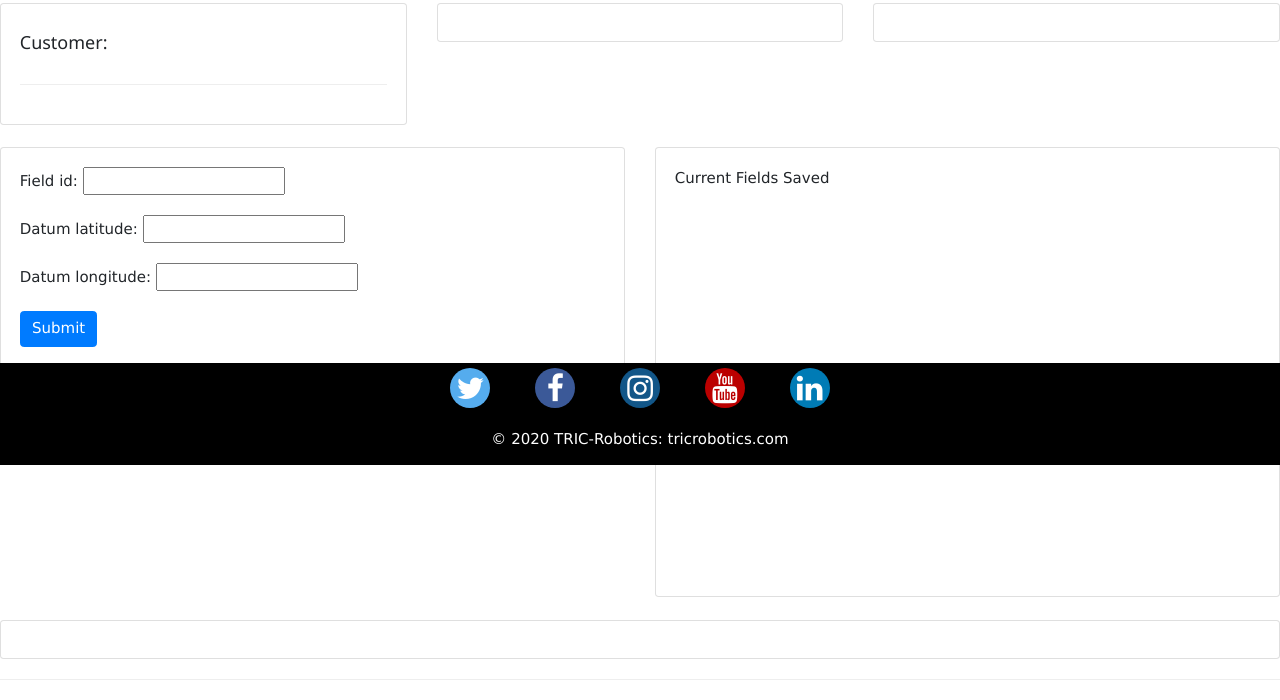
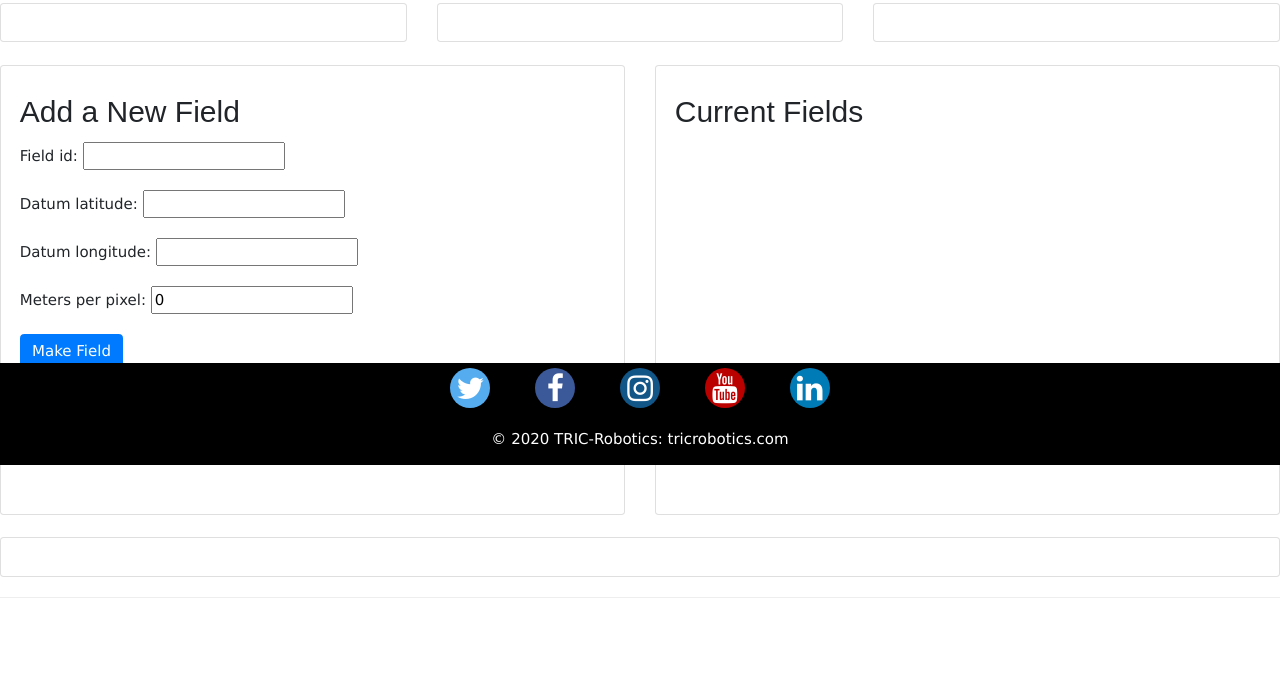
Before and after one commit to William-Fox-Cantera/Strawberry-Stats, a Django app: page /delete_field_form/1/ in a window 1280 px wide. Shown: the part 335-1035 px from the top of the page. After the commit the page ends 933 px from the top, so only its background shows below. Run offline with Django 3.2, Linux system fonts and the light colour scheme; data that the repository does not hold is empty; parts of the project's set-up code (start-up, migrations or seed data) failed here and were passed over; some libraries are stand-ins or nearby versions.

```diff
--- a/plants/models.py
+++ b/plants/models.py
@@ -45,3 +45,4 @@ class StaticFieldInfo(models.Model):
     field_id = models.IntegerField()
     datum_latitude = models.CharField(max_length=200)
     datum_longitude = models.CharField(max_length=200)
+    meters_per_pixel = models.IntegerField(default=0)
--- a/plants/templates/plants/admin_input.html
+++ b/plants/templates/plants/admin_input.html
@@ -8,8 +8,7 @@
 <div class="row">
 	<div class="col-md">
 		<div class="card card-body">
-			<h5>Customer:</h5>
-			<hr>
+
 
 		</div>
 	</div>
@@ -17,7 +16,6 @@
 	<div class="col-md">
 		<div class="card card-body">
 
-			<a href="{{raw_upload.url}}">{{raw_upload}}</a>
 		</div>
 	</div>
 
@@ -31,17 +29,18 @@
 <br>
 <div class="row">
 	<div class="col">
-		<div class="card card-body">
+		<div class="card card-body" style="min-height: 450px;">
+			<h2 class="card-title" style="font-family: arial;">Add a New Field</h2>
 			<form method="POST" id="submitform" action="{% url 'save_field_form' %}" enctype="multipart/form-data">
 				{% csrf_token %}
 				{{field_form.as_p}}
-				<button class="btn btn-primary" type="submit">Submit</button>
+				<button class="btn btn-primary" type="submit">Make Field</button>
 		  </form>
 		</div>
 	</div>
 	<div class="col">
-		<div class="card card-body" style="height: 450px; overflow-y: scroll;">
-			<p>Current Fields Saved</p>
+		<div class="card card-body" style="min-height: 450px; overflow-y: scroll;">
+			<h2 class="card-title" style="font-family: arial;">Current Fields</h2>
 				{% for field in fields %}
 					<p>{{ field.field_id }} &nbsp; &nbsp; &nbsp;<select id="{{field.field_id}}_select">
 						{% for username in usernames %}
--- a/plants/views.py
+++ b/plants/views.py
@@ -154,7 +154,7 @@ def zip_upload(request, destination="start"):
 
 
 
-    context = {'should_generate':True, 'customer':customer, 'username':customer.name,
+    context = {'should_generate':True, 'customer':customer, 'username':request.user,
                'total_plants':100, 'date_captured':"6/16/2020",
                'percent_flowered':"60%", "upload_form":raw_upload_form}
     return render(request, 'plants/user.html', context)
@@ -254,7 +254,7 @@ def home(request):
             if upload.user_id != None:
                 print(User.objects.get(id=upload.user_id))
 
-        return render(request, "plants/user.html", {'username':request.user.customer.name, 'upload_form':RawUploadForm()})
+        return render(request, "plants/user.html", {'username':request.user, 'upload_form':RawUploadForm()})
 
 
 
```
Also changed, not shown: plants/templates/plants/user.html (+14 -13 lines), plants/migrations/0002_staticfieldinfo_meters_per_pixel.py (added).
